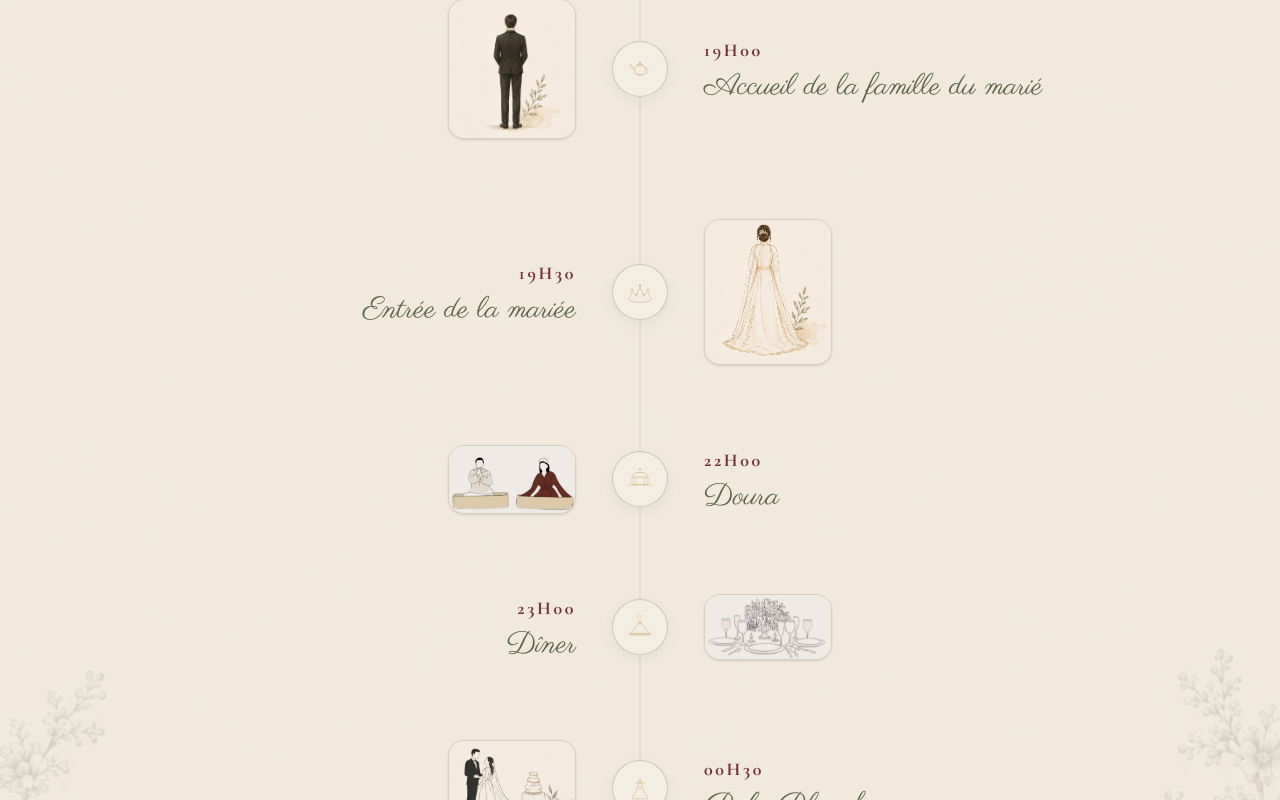
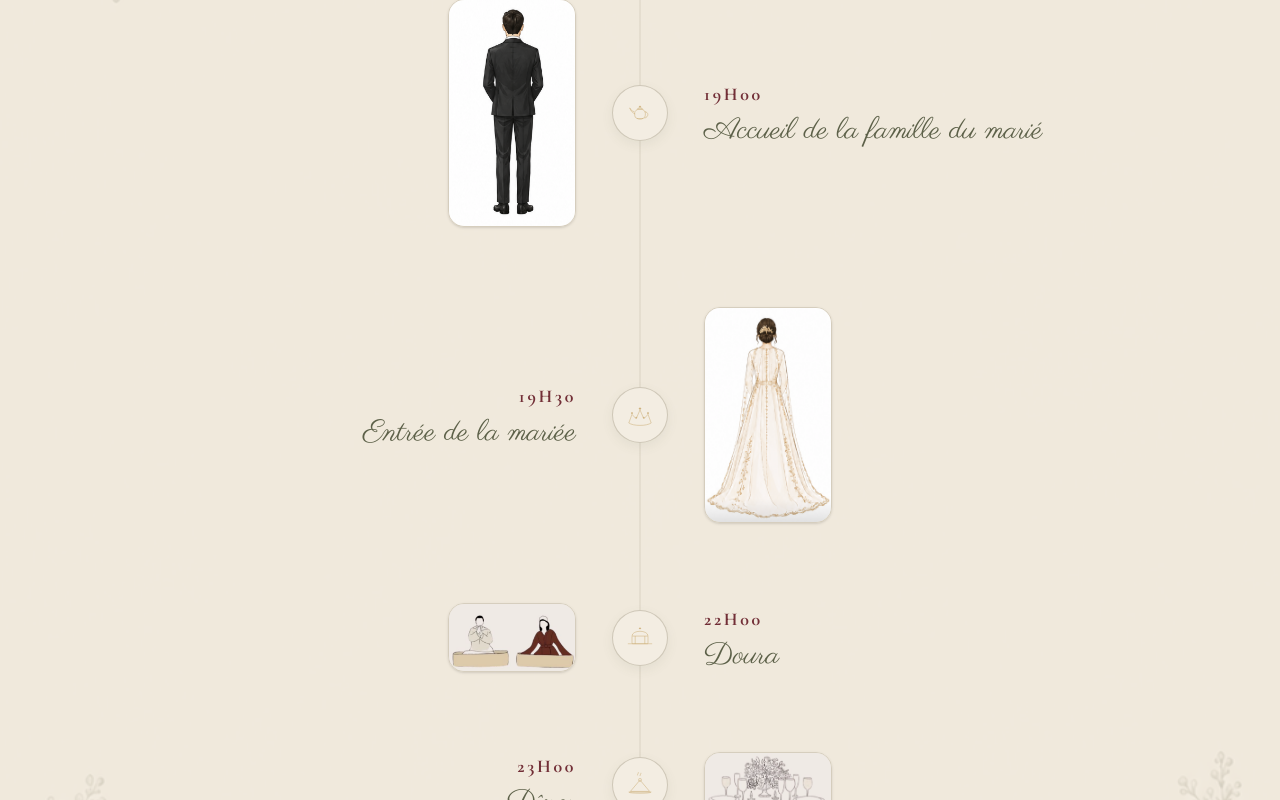
Before and after one commit to mehdibenabdallah6-hue/s-et-j, a React (Vite) app: page / in a window 1280 px wide. Shown: the part 2598-3398 px from the top of the page. Built offline with nearby package versions, Linux system fonts and the light colour scheme.

Commit message:
design: fix countdown mobile layout and update marie images

```diff
--- a/src/components/Countdown.tsx
+++ b/src/components/Countdown.tsx
@@ -77,14 +77,14 @@ export default function Countdown() {
       initial={{ opacity: 0 }}
       animate={{ opacity: 1 }}
       transition={{ duration: 0.8, delay: 1.5 }}
-      className="flex flex-wrap justify-center items-center mt-6 gap-3 md:gap-6"
+      className="flex flex-wrap justify-center items-center mt-6 gap-2 md:gap-6"
     >
       {units.map((unit, i) => (
         <React.Fragment key={unit}>
           {/* Digit block */}
           <div className="flex flex-col items-center">
             <div
-              className="w-20 h-20 md:w-28 md:h-28 flex items-center justify-center rounded-full mb-2"
+              className="w-16 h-16 md:w-24 md:h-24 flex items-center justify-center rounded-full mb-2"
               style={{
                 backgroundColor: 'rgba(255,255,255,0.4)',
                 border: '1.5px solid rgba(154,142,120,0.3)',
--- a/src/components/Timeline.tsx
+++ b/src/components/Timeline.tsx
@@ -27,7 +27,7 @@ const events = [
   {
     time: '19H00',
     title: 'Accueil de la famille du marié',
-    image: '/le marie.png',
+    image: '/marie 1.png',
     icon: (
       <svg viewBox="0 0 100 100" className="w-8 h-8" fill="none" stroke="currentColor" strokeWidth="1.5">
         <path d="M35,63 C30,48 35,38 50,38 C65,38 70,48 65,63 C60,70 40,70 35,63 Z" />
@@ -42,7 +42,7 @@ const events = [
   {
     time: '19H30',
     title: 'Entrée de la mariée',
-    image: '/la mariee.png',
+    image: '/mariee2.png',
     icon: (
       <svg viewBox="0 0 100 100" className="w-8 h-8" fill="none" stroke="currentColor" strokeWidth="1.5">
         <path d="M15,75 C30,85 70,85 85,75" />
```
Also changed, not shown: public/marie 1.png (added), public/mariee2.png (added).
